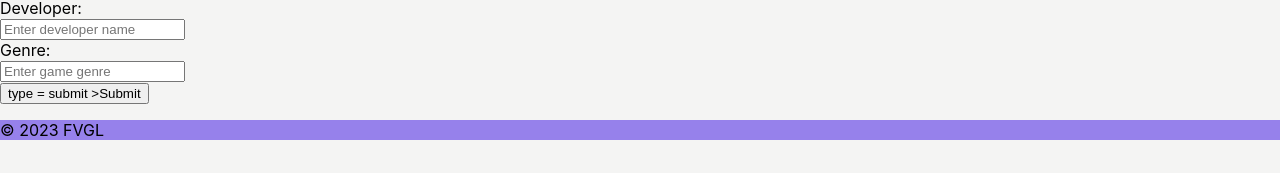
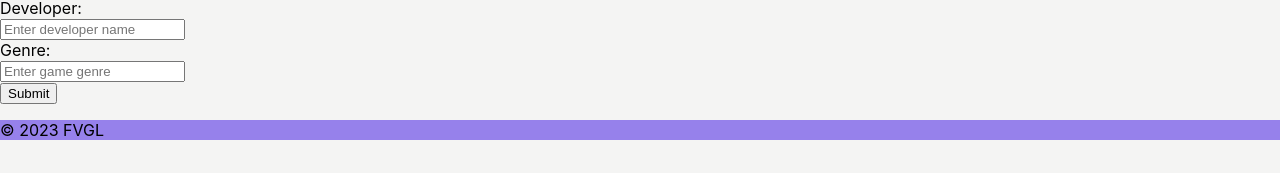
Before and after one commit to nikobatzi1990/fvgl, a React (Create React App) app in the folder client/: page /submission in a window 1280 px wide. Shown: the part 168-341 px from the top of the page. Built offline with nearby package versions, Linux system fonts and the light colour scheme.

Commit message:
fix: remove duplicate line

```diff
--- a/client/src/components/Button.jsx
+++ b/client/src/components/Button.jsx
@@ -8,8 +8,7 @@ const Button = (props) => {
     <button
       className = { className }
       type = { type }
-      onClick = { onClick }>
-      type = { type } >
+      onClick = { onClick } >
       { text }
     </button>
   )
```
